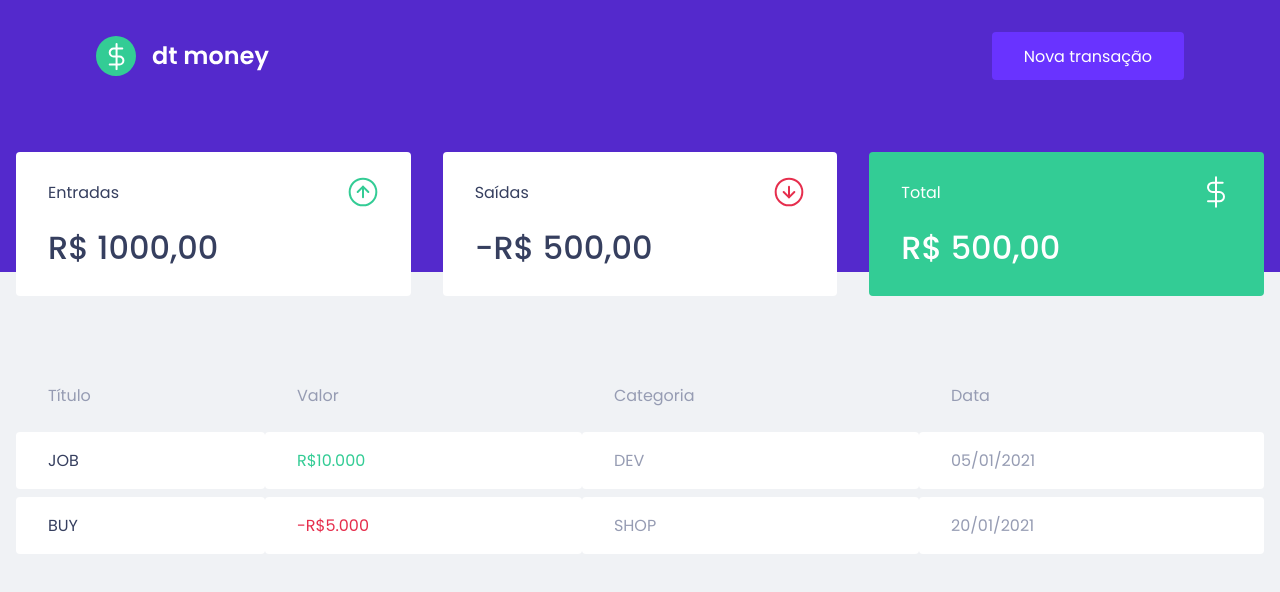
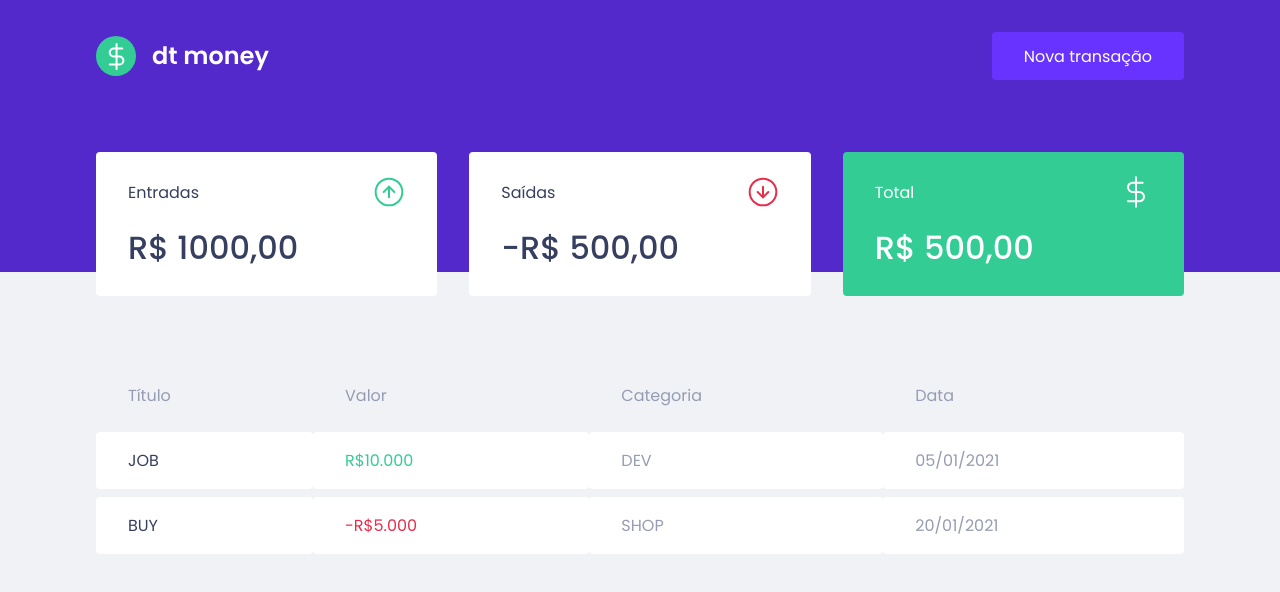
Before and after one commit to hernanytec/dtmoney, a React (Create React App) app: page / in a window 1280 px wide. Shown: the top 592 px of the page. Built offline with nearby package versions, Linux system fonts and the light colour scheme.

Commit message:
:bug: fix max-width dashboard container

```diff
--- a/src/components/Dashboard/styles.ts
+++ b/src/components/Dashboard/styles.ts
@@ -1,7 +1,7 @@
 import styled from "styled-components";
 
 export const Container = styled.main`
-  max-width: 1120;
+  max-width: 1120px;
   margin: 0 auto;
   padding: 2.5rem 1rem;
 `;
```
